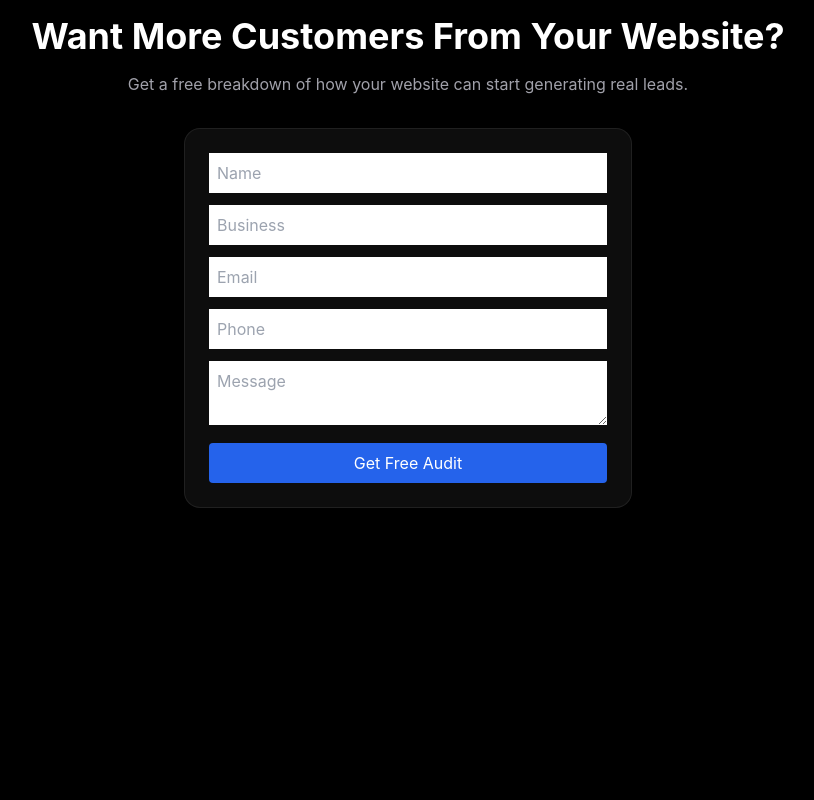
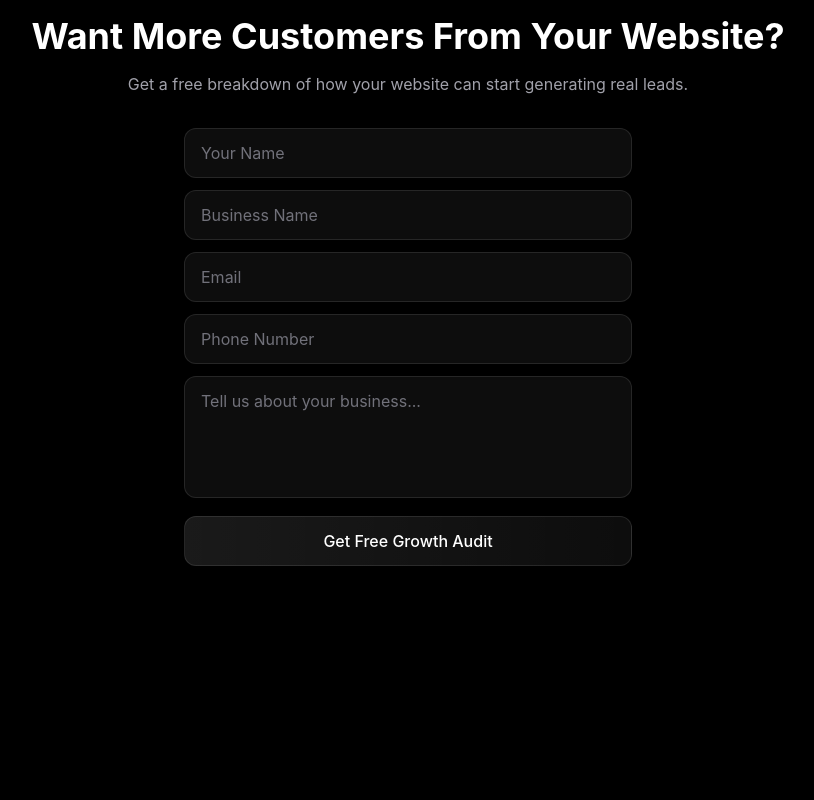
Before and after one commit to dipar2848-byte/Vanta-works-v2, a React (Vite) app: page / in a window 1280 px wide. Shown: the part 1680-2480 px from the top of the page, without its empty margins (232-1046 px from the left). Built offline with nearby package versions, Linux system fonts and the light colour scheme; no server answers.

Commit message:
Update LeadForm.jsx

```diff
--- a/src/components/LeadForm.jsx
+++ b/src/components/LeadForm.jsx
@@ -40,60 +40,64 @@ export default function LeadForm() {
 
   if (done) {
     return (
-      <div className="text-green-400">
-        Thanks! We’ll contact you soon.
+      <div className="text-green-400 text-sm">
+        ✓ Request received. We’ll contact you shortly.
       </div>
     );
   }
 
+  const inputStyle =
+    "w-full bg-white/5 border border-white/10 rounded-xl px-4 py-3 text-white placeholder:text-zinc-500 outline-none focus:border-white/30 focus:bg-white/10 transition";
+
   return (
-    <div className="glass p-6 rounded-2xl space-y-3">
+    <div className="space-y-3 text-left">
       <input
         name="name"
-        placeholder="Name"
-        className="w-full p-2 text-black"
+        placeholder="Your Name"
         value={form.name}
         onChange={handleChange}
+        className={inputStyle}
       />
 
       <input
         name="business"
-        placeholder="Business"
-        className="w-full p-2 text-black"
+        placeholder="Business Name"
         value={form.business}
         onChange={handleChange}
+        className={inputStyle}
       />
 
       <input
         name="email"
         placeholder="Email"
-        className="w-full p-2 text-black"
         value={form.email}
         onChange={handleChange}
+        className={inputStyle}
       />
 
       <input
         name="phone"
-        placeholder="Phone"
-        className="w-full p-2 text-black"
+        placeholder="Phone Number"
         value={form.phone}
         onChange={handleChange}
+        className={inputStyle}
       />
 
       <textarea
         name="message"
-        placeholder="Message"
-        className="w-full p-2 text-black"
+        placeholder="Tell us about your business..."
         value={form.message}
         onChange={handleChange}
+        rows="4"
+        className={`${inputStyle} resize-none`}
       />
 
       <button
         onClick={submit}
         disabled={loading}
-        className="w-full bg-blue-600 py-2 rounded"
+        className="w-full mt-2 py-3 rounded-xl bg-gradient-to-r from-white/10 to-white/5 border border-white/10 hover:border-white/30 text-white font-medium transition"
       >
-        {loading ? "Sending..." : "Get Free Audit"}
+        {loading ? "Sending..." : "Get Free Growth Audit"}
       </button>
     </div>
   );
```
